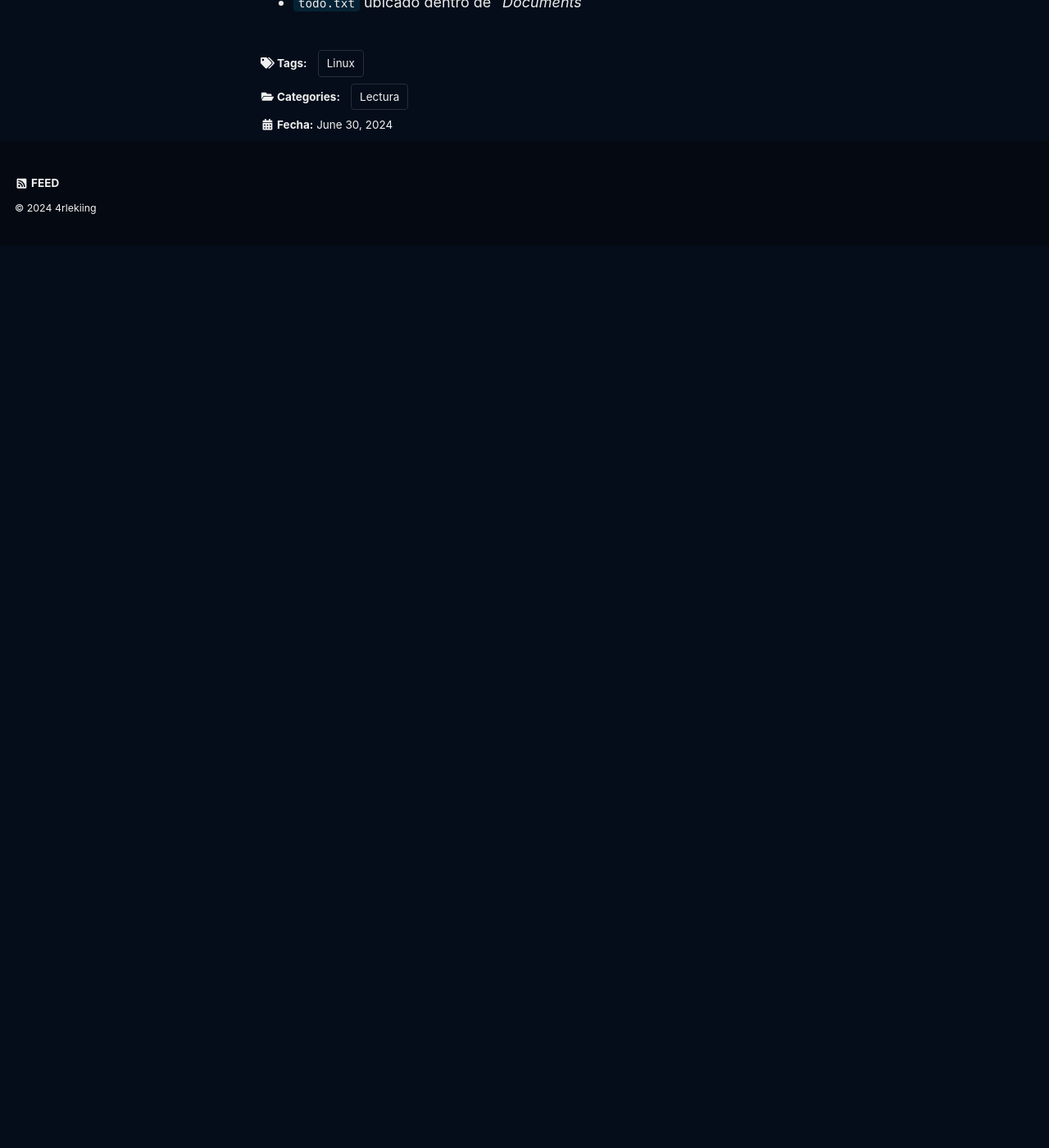
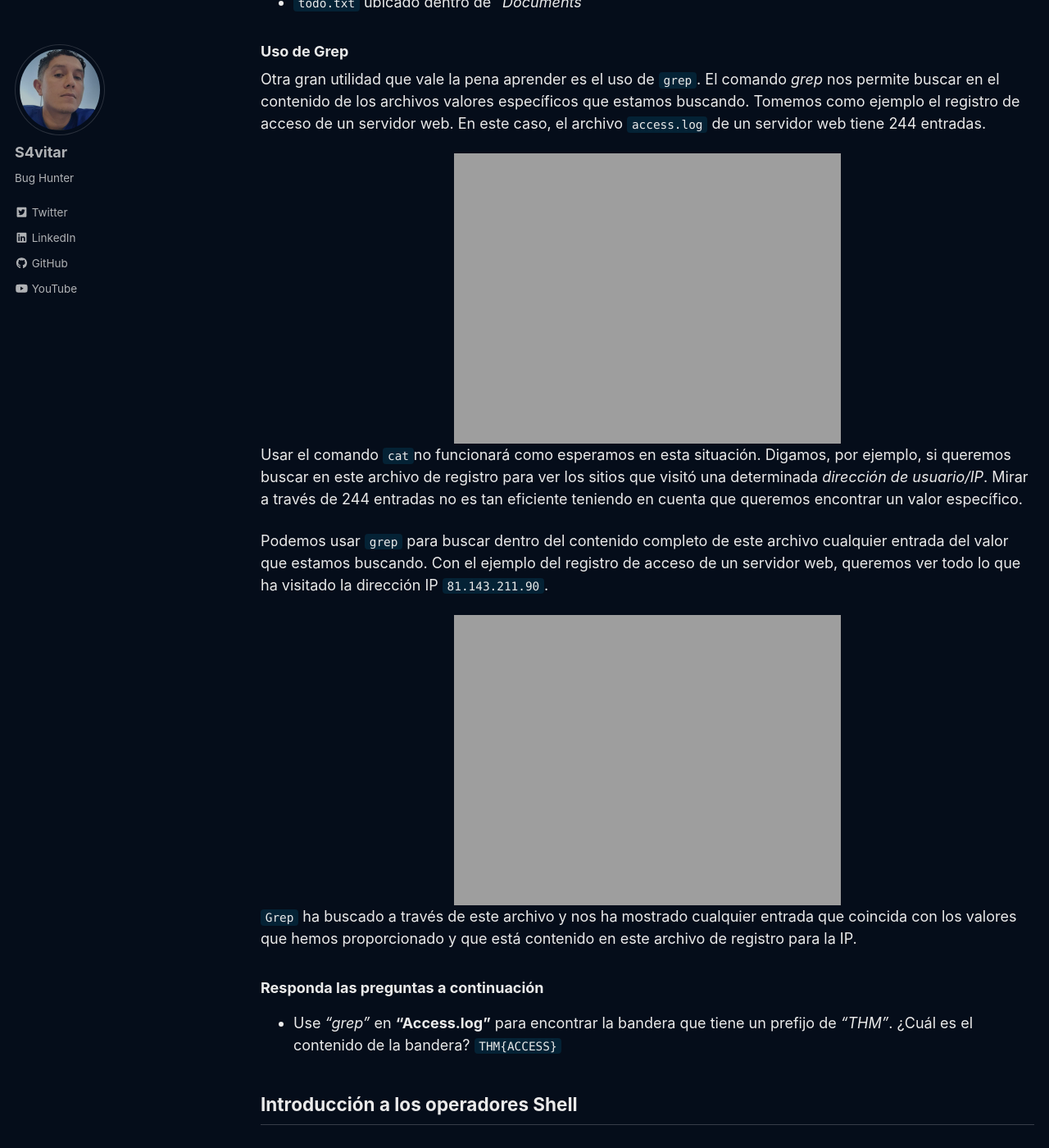
Before and after one commit to 4rleki-ing/TryH4ckm3.github.io, a Jekyll site: the page built from _posts/2024-03-21-Fundamentos-Linux-1.md, in a window 1280 px wide and 1400 px high, scrolled down 10553 px. Shown: the whole window at 82% size. Built offline with Jekyll 4.4.1, drawn with Linux system fonts in a browser that asks for light colours; cached includes are drawn as plain includes; a script that is not in the unit is left out; before the commit the page ends 10853 px from its top, so only the background shows below that.

Commit message:
Update 2024-03-21-Fundamentos-Linux-1.md

```diff
--- a/_posts/2024-03-21-Fundamentos-Linux-1.md
+++ b/_posts/2024-03-21-Fundamentos-Linux-1.md
@@ -233,3 +233,25 @@ Construiremos el comando `find -name *.txt`, donde *"find"* ha podido encontrar
 find a logrado encontrar:
 - `passwords.txt` ubicado dentro de *"folder1"*
 - `todo.txt` ubicado dentro de *"Documents"*
+
+### Uso de Grep
+Otra gran utilidad que vale la pena aprender es el uso de `grep`. El comando *grep* nos permite buscar en el contenido de los archivos valores específicos que estamos buscando. Tomemos como ejemplo el registro de acceso de un servidor web. En este caso, el archivo `access.log` de un servidor web tiene 244 entradas.
+
+<center>
+  <img src="https://4rleki-ing.github.io/TryH4ckm3.github.io/assets/images/Linux-1/grep.png" width="50%">
+</center>
+
+Usar el comando `cat`no funcionará como esperamos en esta situación. Digamos, por ejemplo, si queremos buscar en este archivo de registro para ver los sitios que visitó una determinada *dirección de usuario/IP*. Mirar a través de 244 entradas no es tan eficiente teniendo en cuenta que queremos encontrar un valor específico.
+
+Podemos usar `grep` para buscar dentro del contenido completo de este archivo cualquier entrada del valor que estamos buscando. Con el ejemplo del registro de acceso de un servidor web, queremos ver todo lo que ha visitado la dirección IP `81.143.211.90`.
+
+<center>
+  <img src="https://4rleki-ing.github.io/TryH4ckm3.github.io/assets/images/Linux-1/grep-access.png" width="50%">
+</center>
+
+`Grep` ha buscado a través de este archivo y nos ha mostrado cualquier entrada que coincida con los valores que hemos proporcionado y que está contenido en este archivo de registro para la IP.
+
+### Responda las preguntas a continuación
+- Use *"grep"* en **"Access.log"** para encontrar la bandera que tiene un prefijo de *"THM"*. ¿Cuál es el contenido de la bandera? `THM{ACCESS}`
+
+## Introducción a los operadores Shell
```
